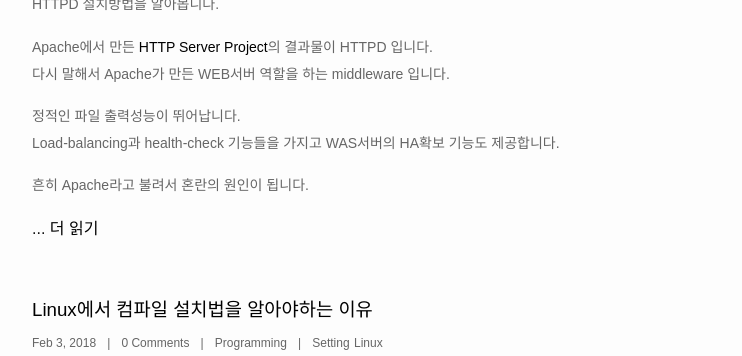
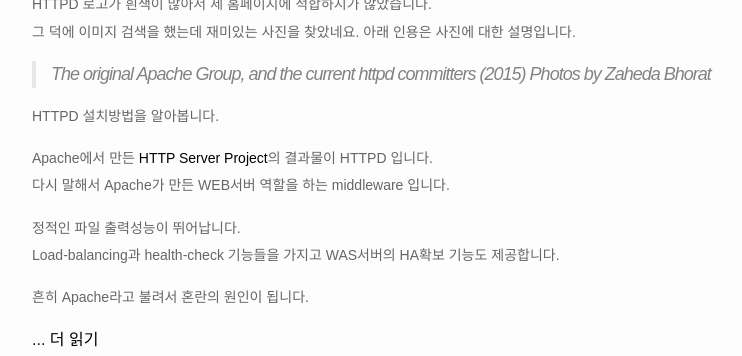
Before and after one commit to dveamer/dveamer.github.io, a Jekyll site: the page built from index.html, in a window 1280 px wide and 900 px high, scrolled down 499 px, cut to the strip 264-620 px from the top of the window. Shown: the whole strip, without its empty margins (218-960 px from the left). Built offline with Jekyll 4.4.1, drawn with Linux system fonts in a browser that asks for light colours; the list of posts is cut into pages by our own code; comment, search, counter and statistics services are not loaded.

Commit message:
modify an article

```diff
--- a/_posts/BackEnd/2018-02-03-InstallApache.md
+++ b/_posts/BackEnd/2018-02-03-InstallApache.md
@@ -8,6 +8,13 @@ tags: Setting Apache
 
 ![Apache HTTP Server](https://c2.staticflickr.com/8/7640/16527980754_76dfa9c86e_b.jpg){:class="imgTitle"}
 (이미지 출처 : [https://www.flickr.com/photos/rbowen](https://www.flickr.com/photos/rbowen/16527980754))
+
+HTTPD 로고가 흰색이 많아서 제 홈페이지에 적합하지가 않았습니다.
+그 덕에 이미지 검색을 했는데 재미있는 사진을 찾았네요. 아래 인용은 사진에 대한 설명입니다.
+
+> The original Apache Group, and the current httpd committers (2015)
+> Photos by Zaheda Bhorat
+
 
 HTTPD 설치방법을 알아봅니다.
 
```
